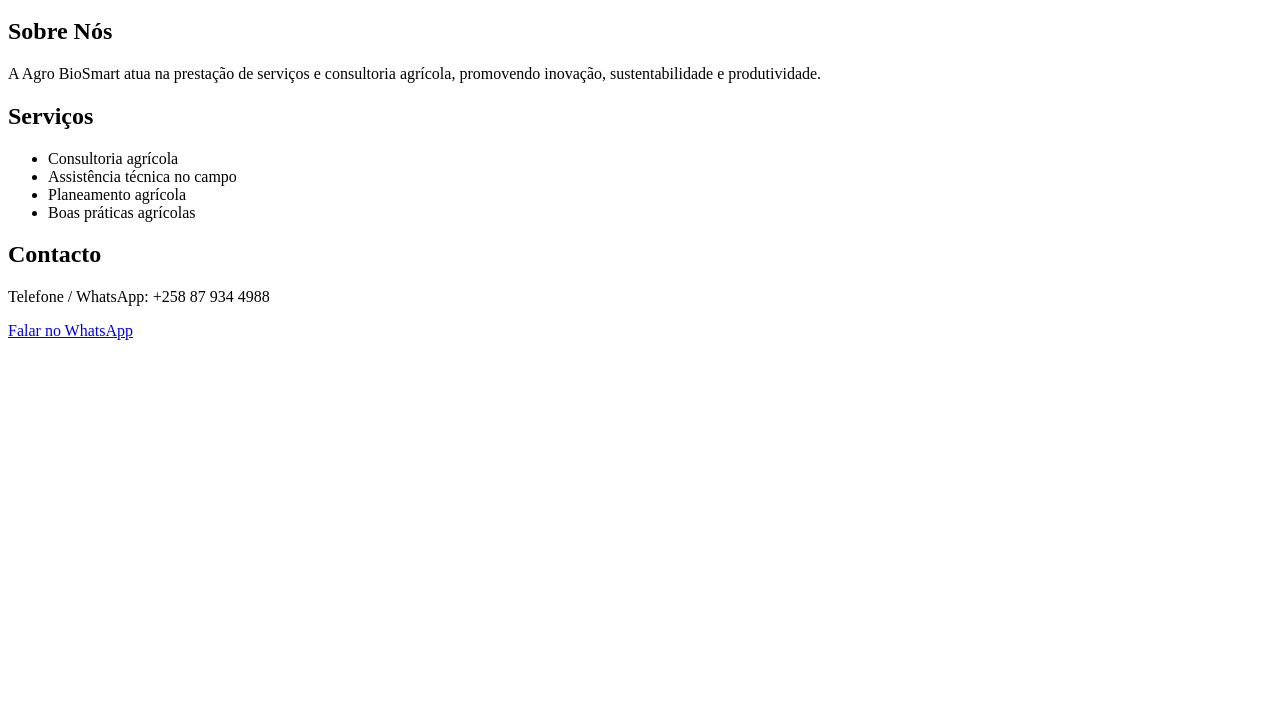
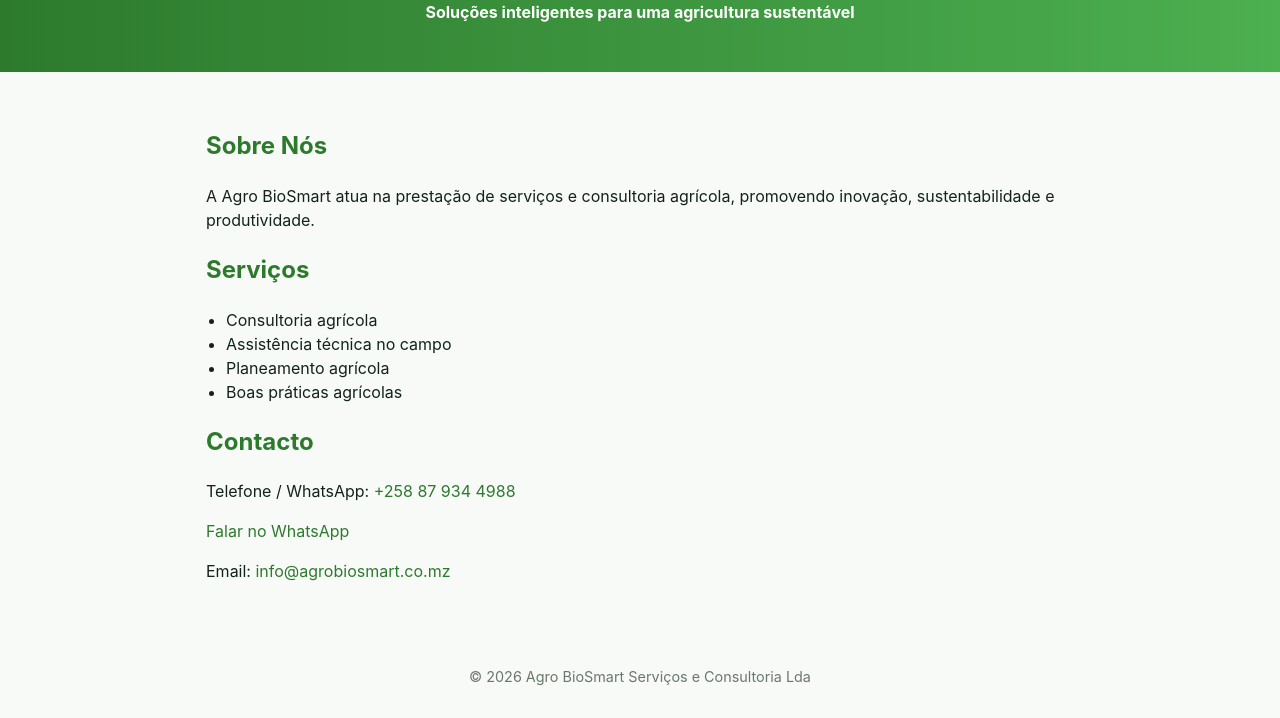
Before and after one commit to agrosbiosmartserconsultoria-lda/Agrobiosmart, a plain HTML site: page index.html in a window 1280 px wide. Shown: the part 100-818 px from the top of the page. Drawn offline with Linux system fonts and the light colour scheme.

Commit message:
Add improved index.html, styles and favicon (options 1-3)

```diff
--- a/index.html
+++ b/index.html
@@ -5,21 +5,50 @@
   <title>Agro BioSmart Serviços e Consultoria Lda</title>
   <meta name="description" content="Serviços e consultoria agrícola sustentável em Moçambique.">
   <meta name="viewport" content="width=device-width, initial-scale=1.0">
+
+  <!-- Open Graph -->
+  <meta property="og:title" content="Agro BioSmart Serviços e Consultoria Lda">
+  <meta property="og:description" content="Soluções inteligentes para uma agricultura sustentável em Moçambique.">
+  <meta property="og:type" content="website">
+  <meta property="og:url" content="https://agrosbiosmartserconsultoria-lda.github.io/agrobiosmart/">
+  <meta property="og:image" content="/favicon.svg">
+
+  <!-- Favicon and stylesheet -->
+  <link rel="icon" href="/favicon.svg" type="image/svg+xml">
+  <link rel="stylesheet" href="/styles.css">
 </head>
 <body>
+  <header>
     <h1>Agro BioSmart Serviços e Consultoria Lda</h1>
     <p><strong>Soluções inteligentes para uma agricultura sustentável</strong></p>
-<h2>Sobre Nós</h2>
+  </header>
+
+  <main role="main">
+    <section aria-labelledby="sobre">
+      <h2 id="sobre">Sobre Nós</h2>
       <p>A Agro BioSmart atua na prestação de serviços e consultoria agrícola, promovendo inovação, sustentabilidade e produtividade.</p>
-<h2>Serviços</h2>
+    </section>
+
+    <section aria-labelledby="servicos">
+      <h2 id="servicos">Serviços</h2>
       <ul>
         <li>Consultoria agrícola</li>
         <li>Assistência técnica no campo</li>
         <li>Planeamento agrícola</li>
         <li>Boas práticas agrícolas</li>
       </ul>
-<h2>Contacto</h2>
-<p>Telefone / WhatsApp: +258 87 934 4988</p>
-<p><a href="https://wa.me/258879344988">Falar no WhatsApp</a></p>
+    </section>
+
+    <section aria-labelledby="contacto">
+      <h2 id="contacto">Contacto</h2>
+      <p>Telefone / WhatsApp: <a href="tel:+258879344988">+258 87 934 4988</a></p>
+      <p><a href="https://wa.me/258879344988" aria-label="Abrir conversa no WhatsApp com Agro BioSmart" rel="noopener noreferrer">Falar no WhatsApp</a></p>
+      <p>Email: <a href="mailto:info@agrobiosmart.co.mz" aria-label="Enviar email para Agro BioSmart">info@agrobiosmart.co.mz</a></p>
+    </section>
+  </main>
+
+  <footer>
+    <p>&copy; 2026 Agro BioSmart Serviços e Consultoria Lda</p>
+  </footer>
 </body>
 </html>
--- /dev/null
+++ b/styles.css
@@ -0,0 +1,20 @@
+:root{
+  --bg:#f8faf8;
+  --card:#ffffff;
+  --accent:#2d7a2d;
+  --text:#14221a;
+}
+*{box-sizing:border-box}
+html,body{height:100%}
+body{margin:0;font-family:Inter, system-ui, -apple-system, "Segoe UI", Roboto, "Helvetica Neue", Arial;background:var(--bg);color:var(--text);line-height:1.5}
+header{background:linear-gradient(90deg,var(--accent),#4caf50);color:white;padding:2rem 1rem;text-align:center}
+main{max-width:900px;margin:1.25rem auto;padding:1rem}
+h1{margin:.25rem 0}
+h2{color:var(--accent)}
+ul{padding-left:1.25rem}
+a{color:var(--accent);text-decoration:none}
+footer{text-align:center;padding:1rem;font-size:.9rem;color:#6b776b}
+/* WhatsApp button style */
+.a-btn{display:inline-block;background:var(--accent);color:#fff;padding:.5rem .75rem;border-radius:6px}
+/* Responsive */
+@media (max-width:600px){header{padding:1.25rem}main{padding:.75rem;margin:.75rem}}
```
Lines whose indentation alone changed are shown as unchanged.
